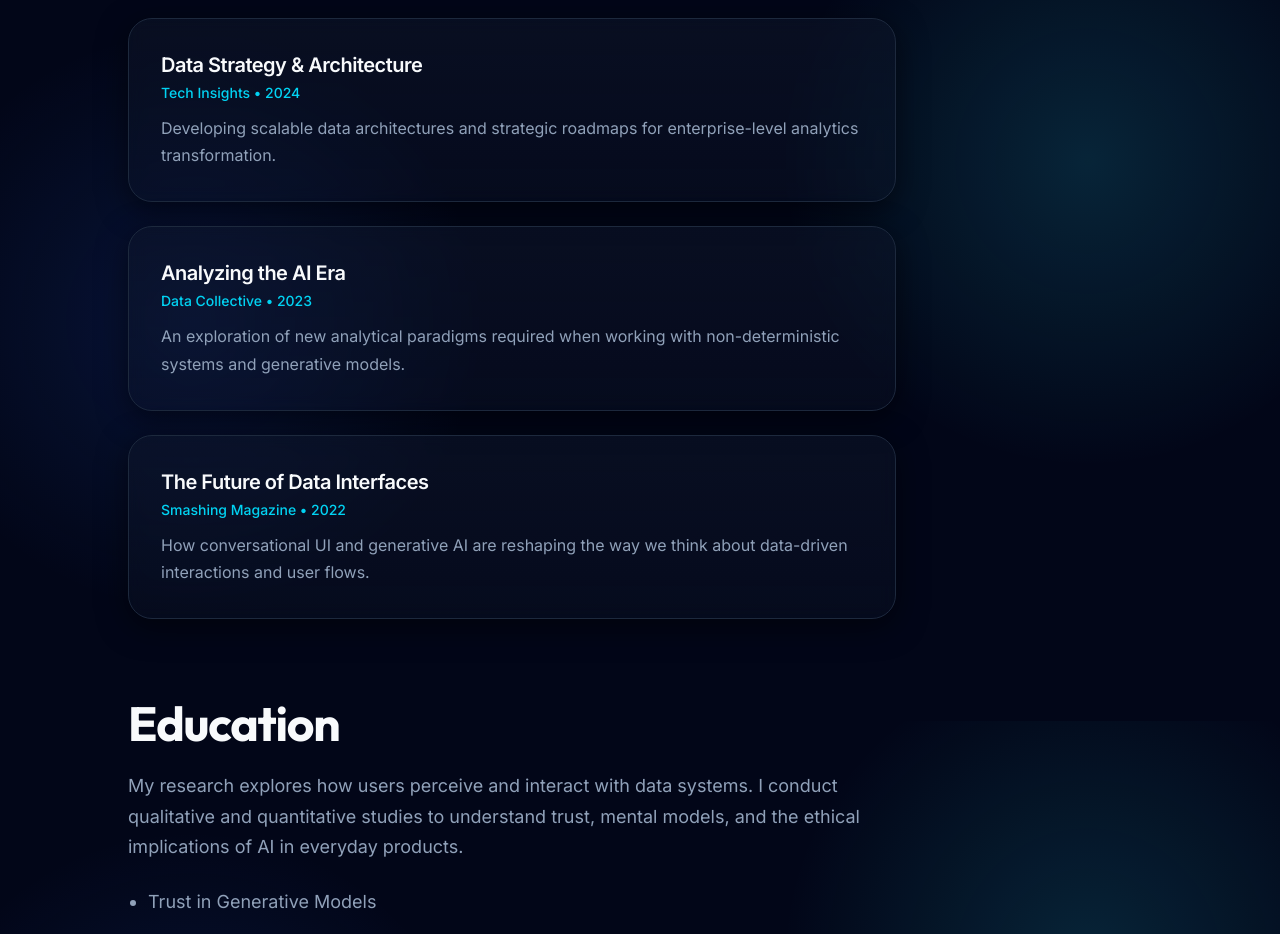
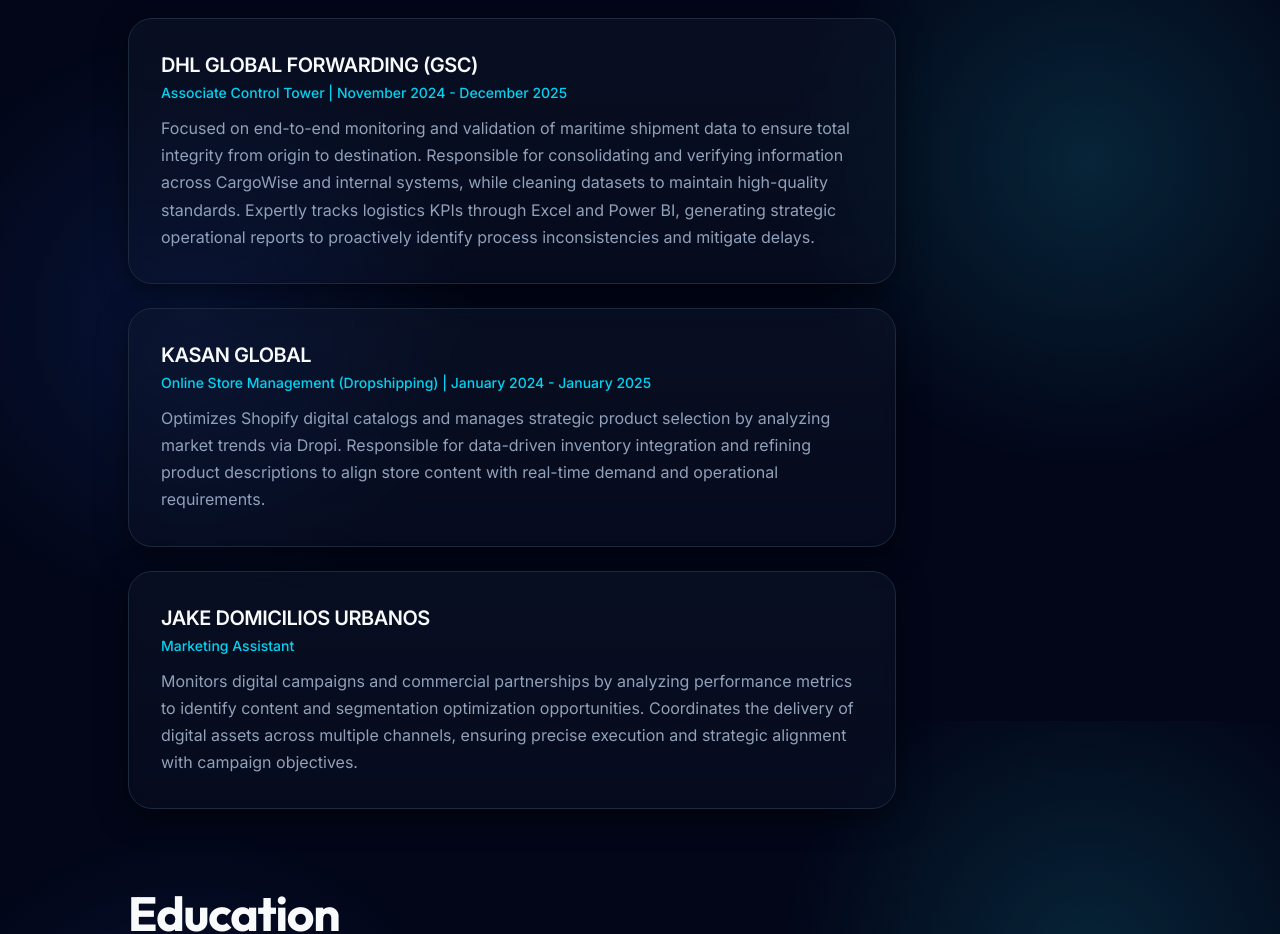
Before and after one commit to CC95leo/data-pro-carlos-cardenas, a React (Vite) app: page / in a window 1280 px wide. Shown: the part 1679-2613 px from the top of the page. Built offline with nearby package versions, Linux system fonts and the light colour scheme.

Commit message:
feat: Update portfolio content and navigation labels
Revises the "Research" navigation label to "Education" and updates the "Experience" section with new work history details and descriptions.

```diff
--- a/src/App.tsx
+++ b/src/App.tsx
@@ -9,7 +9,7 @@
   en: {
     nav: {
       resume: 'Resume',
-      research: 'Research',
+      research: 'Education',
       projects: 'Experience',
       contact: 'Contact',
     },
@@ -60,63 +60,64 @@
       title: 'Experience',
       items: [
         {
-          title: 'Data Strategy & Architecture',
-          meta: 'Tech Insights • 2024',
-          description: 'Developing scalable data architectures and strategic roadmaps for enterprise-level analytics transformation.'
+          title: 'DHL GLOBAL FORWARDING (GSC)',
+          meta: 'Associate Control Tower | November 2024 - December 2025',
+          description: 'Focused on end-to-end monitoring and validation of maritime shipment data to ensure total integrity from origin to destination. Responsible for consolidating and verifying information across CargoWise and internal systems, while cleaning datasets to maintain high-quality standards. Expertly tracks logistics KPIs through Excel and Power BI, generating strategic operational reports to proactively identify process inconsistencies and mitigate delays.'
         },
         {
-          title: 'Analyzing the AI Era',
-          meta: 'Data Collective • 2023',
-          description: 'An exploration of new analytical paradigms required when working with non-deterministic systems and generative models.'
+          title: 'KASAN GLOBAL',
+          meta: 'Online Store Management (Dropshipping) | January 2024 - January 2025',
+          description: 'Optimizes Shopify digital catalogs and manages strategic product selection by analyzing market trends via Dropi. Responsible for data-driven inventory integration and refining product descriptions to align store content with real-time demand and operational requirements.'
         },
         {
-          title: 'The Future of Data Interfaces',
-          meta: 'Smashing Magazine • 2022',
-          description: 'How conversational UI and generative AI are reshaping the way we think about data-driven interactions and user flows.'
+          title: 'JAKE DOMICILIOS URBANOS',
+          meta: 'Marketing Assistant',
+          description: 'Monitors digital campaigns and commercial partnerships by analyzing performance metrics to identify content and segmentation optimization opportunities. Coordinates the delivery of digital assets across multiple channels, ensuring precise execution and strategic alignment with campaign objectives.'
         }
       ]
     },
     research: {
       title: 'Education',
-      p1: 'My research explores how users perceive and interact with data systems. I conduct qualitative and quantitative studies to understand trust, mental models, and the ethical implications of AI in everyday products.',
+      p1: 'Marketing and International Business professional transitioning into Big Data and Analytics, transforming complex information into actionable intelligence.',
       list: [
-        'Trust in Generative Models',
-        'Mental Models of Machine Learning',
-        'Ethical Data Patterns for AI'
+        'Universidad Compensar,  Postgraduate Specialization in Big Data -  “ In progress ”',
+        'Universidad de la Sabana , Diplomado Big Data & Business Analytics  Agu-Nov 2024',
+        'Australian Pacific College, Certificate IV in Marketing and Communication, Dec 2022 - NOV 2023, Australia, Brisbane',
+        'Universidad Sergio Arboleda, Bachelors Degree in Marketing and International Business 2017-2022'
       ]
     },
     publications: {
       title: 'Expertise & Skills',
       items: [
         {
-          title: 'AI Analytics System',
-          description: 'A comprehensive analytics system built specifically for generative AI interfaces, focusing on transparency, user control, and seamless data integration.'
+          title: 'Excel',
+          description: 'Advanced, including Power Query, Power Pivot, data modeling, dynamic dashboards, advanced formulas, and basic macro automation.'
         },
         {
-          title: 'Fintech Dashboard',
-          description: 'A complete redesign of a major financial platform\'s reporting, improving user engagement by 40% and simplifying complex data visualization for everyday users.'
+          title: 'Power BI',
+          description: 'Solid knowledge in report creation, data sourcing, transformation and cleaning, relationship modeling, DAX calculations, visual design, and Power BI Service for publishing and sharing dashboards.'
         },
         {
-          title: 'Fintech Dashboard',
-          description: 'A complete redesign of a major financial platform\'s reporting, improving user engagement by 40% and simplifying complex data visualization for everyday users.'
+          title: 'SQL',
+          description: 'Solid SQL skills for querying, cleaning, transforming, and analyzing data across relational databases, with experience in joins, aggregations, subqueries.'
         },
         {
-          title: 'Placeholder Skill 1',
-          description: 'This is a placeholder description for the first new skill or expertise.'
+          title: 'Python',
+          description: 'Practical experience with Python for data analysis, using libraries such as Pandas, NumPy, and Matplotlib, along with a clear understanding of mutability, environments, and Jupyter workflows'
         },
         {
-          title: 'Placeholder Skill 2',
-          description: 'This is a placeholder description for the second new skill or expertise.'
+          title: 'AI Tools',
+          description: 'I regularly leverage AI tools such as Gemini and Copilot to support content creation, idea generation, problem‑solving, and productivity across both Microsoft and Google ecosystems. For research and reliable sources, I use Perplexity, and for creating personalized avatars, I work with HeyGen.'
         },
         {
-          title: 'Placeholder Skill 3',
-          description: 'This is a placeholder description for the third new skill or expertise.'
+          title: 'Cloud & Storage Basics',
+          description: 'Working knowledge of cloud environments such as Google Cloud, Azure, and AWS for storage, hosting, and data access workflows.'
         }
       ]
     },
     contact: {
       title: 'Contact',
-      p1: 'I\'m always open to discussing data analytics work or partnership opportunities. Feel free to reach out.',
+      p1: 'I’m open to new opportunities in data analytics. Feel free to contact me',
       form: {
         name: 'Name',
         email: 'Email',
@@ -134,7 +135,7 @@
   es: {
     nav: {
       resume: 'Currículum',
-      research: 'Investigación',
+      research: 'Educación',
       projects: 'Experiencia',
       contact: 'Contacto',
     },
@@ -144,100 +145,105 @@
       subtitle: 'Analista de Datos e Inteligencia de Negocios',
       taglines: [
         "Insights Basados en Datos",
-        "Explorando Interacciones de IA",
-        "Construyendo el Futuro"
+        "Storytelling Estratégico",
+        "Eficiencia Automatizada"
       ],
-      cta: 'Ver mi Trabajo'
+      cta: 'Explora mi Trayectoria Profesional'
     },
     sections: [
       {
         id: 'about',
         title: 'Sobre mí',
-        description: 'Descubre mi trayectoria, filosofía y los valores fundamentales que impulsan mi trabajo.',
+        description: 'Una visión general de mi mentalidad analítica y valores fundamentales.',
       },
       {
-        id: 'work',
-        title: 'Trabajo',
-        description: 'Una selección curada de mis proyectos y casos de estudio más impactantes.',
+        id: 'experience',
+        title: 'Experiencia',
+        description: 'Una línea de tiempo profesional de mis roles y crecimiento profesional.',
       },
       {
-        id: 'research',
-        title: 'Investigación',
-        description: 'Análisis profundos sobre tecnologías emergentes, interacciones de IA y comportamiento de datos.',
+        id: 'education',
+        title: 'Educación',
+        description: 'Mi base académica, certificaciones y compromiso con el aprendizaje continuo.',
       },
       {
-        id: 'publications',
-        title: 'Publicaciones',
-        description: 'Artículos, ensayos y liderazgo de opinión publicados en la web.',
+        id: 'expertise_skills',
+        title: 'Experiencia y Habilidades',
+        description: 'Un vistazo rápido a mis herramientas técnicas y experiencia principal.',
       },
       {
         id: 'contact',
         title: 'Contacto',
-        description: 'Ponte en contacto para colaboraciones, conferencias o simplemente para saludar.',
+        description: 'Conectemos. Abierto a nuevas oportunidades y proyectos de datos.',
       }
     ],
     about: {
       title: 'Sobre mí',
-      p1: 'Soy un Analista de Datos e Investigador de IA con más de una década de experiencia en la creación de soluciones basadas en datos que combinan el rigor analítico con insights accionables. Mi trabajo se centra en la intersección de la ciencia de datos, la interacción humano-computadora y la inteligencia artificial.',
-      p2: 'Creo en la analítica como una herramienta para resolver problemas complejos, creando modelos intuitivos que empoderan a los tomadores de decisiones mientras se mantiene un alto estándar de excelencia estadística.'
+      p1: 'Analista de Datos dedicado a transformar datos en storytelling estratégico y eficiencia automatizada. Mi enfoque está en descubrir patrones ocultos que impulsan decisiones comerciales más inteligentes y rápidas.',
+      p2: 'Creo en el poder de los insights basados en datos para resolver problemas complejos, creando soluciones escalables que cierran la brecha entre el análisis técnico y la acción ejecutiva.'
     },
     work: {
       title: 'Experiencia',
       items: [
         {
-          title: 'Estrategia y Arquitectura de Datos',
-          meta: 'Tech Insights • 2024',
-          description: 'Desarrollo de arquitecturas de datos escalables y hojas de ruta estratégicas para la transformación analítica a nivel empresarial.'
+          title: 'DHL GLOBAL FORWARDING (GSC)',
+          meta: 'Associate Control Tower | Noviembre 2024 - Diciembre 2025',
+          description: 'Enfocado en el monitoreo y validación de extremo a extremo de datos de envíos marítimos para garantizar la integridad total desde el origen hasta el destino. Responsable de consolidar y verificar información a través de CargoWise y sistemas internos, mientras se limpian conjuntos de datos para mantener altos estándares de calidad. Realiza un seguimiento experto de los KPI logísticos a través de Excel y Power BI, generando informes operativos estratégicos para identificar proactivamente inconsistencias en los procesos y mitigar retrasos.'
         },
         {
-          title: 'Analizando la Era de la IA',
-          meta: 'Data Collective • 2023',
-          description: 'Una exploración de los nuevos paradigmas analíticos requeridos al trabajar con sistemas no deterministas y modelos generativos.'
+          title: 'KASAN GLOBAL',
+          meta: 'Gestión de Tienda Online (Dropshipping) | Enero 2024 - Enero 2025',
+          description: 'Optimiza catálogos digitales de Shopify y gestiona la selección estratégica de productos mediante el análisis de tendencias del mercado a través de Dropi. Responsable de la integración de inventario basada en datos y de refinar las descripciones de productos para alinear el contenido de la tienda con la demanda en tiempo real y los requisitos operativos.'
         },
         {
-          title: 'El Futuro de las Interfaces de Datos',
-          meta: 'Smashing Magazine • 2022',
-          description: 'Cómo la interfaz de usuario conversacional y la IA generativa están remodelando la forma en que pensamos sobre las interacciones basadas en datos y los flujos de usuarios.'
+          title: 'JAKE DOMICILIOS URBANOS',
+          meta: 'Asistente de Marketing',
+          description: 'Monitorea campañas digitales y asociaciones comerciales mediante el análisis de métricas de rendimiento para identificar oportunidades de optimización de contenido y segmentación. Coordina la entrega de activos digitales a través de múltiples canales, asegurando una ejecución precisa y una alineación estratégica con los objetivos de la campaña.'
         }
       ]
     },
     research: {
-      title: 'Investigación',
-      p1: 'Mi investigación explora cómo los usuarios perciben e interactúan con los sistemas de datos. Realizo estudios cualitativos y cuantitativos para comprender la confianza, los modelos mentales y las implicaciones éticas de la IA en los productos cotidianos.',
+      title: 'Educación',
+      p1: 'Profesional en Marketing y Negocios Internacionales en transición hacia Big Data y Analítica, transformando información compleja en inteligencia accionable.',
       list: [
-        'Confianza en Modelos Generativos',
-        'Modelos Mentales de Machine Learning',
-        'Patrones Éticos de Datos para IA'
+        'Universidad Compensar, Especialización en Big Data - "En curso"',
+        'Universidad de la Sabana, Diplomado en Big Data & Business Analytics, Ago-Nov 2024',
+        'Australian Pacific College, Certificado IV en Marketing y Comunicación, Dic 2022 - Nov 2023, Australia, Brisbane',
+        'Universidad Sergio Arboleda, Profesional en Marketing y Negocios Internacionales 2017-2022'
       ]
     },
     publications: {
       title: 'Experiencia y Habilidades',
       items: [
         {
-          title: 'Sistema de Analítica de IA',
-          description: 'Un sistema analítico integral construido específicamente para interfaces de IA generativa, centrado en la transparencia, el control del usuario y la integración fluida de datos.'
+          title: 'Excel',
+          description: 'Avanzado, incluyendo Power Query, Power Pivot, modelado de datos, tableros dinámicos, fórmulas avanzadas y automatización básica con macros.'
         },
         {
-          title: 'Dashboard Fintech',
-          description: 'Un rediseño completo de los reportes de una importante plataforma financiera, mejorando el engagement del usuario en un 40% y simplificando la visualización de datos complejos para usuarios cotidianos.'
+          title: 'Power BI',
+          description: 'Conocimiento sólido en la creación de informes, obtención de datos, transformación y limpieza, modelado de relaciones, cálculos DAX, diseño visual y Power BI Service para publicar y compartir tableros.'
         },
         {
-          title: 'Habilidad de Marcador 1',
-          description: 'Esta es una descripción de marcador de posición para la primera nueva habilidad o experiencia.'
+          title: 'SQL',
+          description: 'Sólidas habilidades en SQL para consultar, limpiar, transformar y analizar datos en bases de datos relacionales, con experiencia en joins, agregaciones y subconsultas.'
         },
         {
-          title: 'Habilidad de Marcador 2',
-          description: 'Esta es una descripción de marcador de posición para la segunda nueva habilidad o experiencia.'
+          title: 'Python',
+          description: 'Experiencia práctica con Python para análisis de datos, utilizando bibliotecas como Pandas, NumPy y Matplotlib, junto con una clara comprensión de la mutabilidad, entornos y flujos de trabajo de Jupyter.'
         },
         {
-          title: 'Habilidad de Marcador 3',
-          description: 'Esta es una descripción de marcador de posición para la tercera nueva habilidad o experiencia.'
+          title: 'Herramientas de IA',
+          description: 'Aprovecho regularmente herramientas de IA como Gemini y Copilot para apoyar la creación de contenido, generación de ideas, resolución de problemas y productividad en los ecosistemas de Microsoft y Google. Para investigación y fuentes confiables utilizo Perplexity, y para crear avatares personalizados trabajo con HeyGen.'
+        },
+        {
+          title: 'Conceptos Básicos de Nube y Almacenamiento',
+          description: 'Conocimiento práctico de entornos en la nube como Google Cloud, Azure y AWS para flujos de trabajo de almacenamiento, alojamiento y acceso a datos.'
         }
       ]
     },
     contact: {
       title: 'Contacto',
-      p1: 'Siempre estoy abierto a discutir trabajos de análisis de datos u oportunidades de asociación. No dudes en contactarme.',
+      p1: 'Estoy abierto a nuevas oportunidades en análisis de datos. No dudes en contactarme.',
       form: {
         name: 'Nombre',
         email: 'Correo Electrónico',
@@ -258,8 +264,8 @@
 const sectionImages = [
   'https://images.unsplash.com/photo-1522071820081-009f0129c71c?q=80&w=800&auto=format&fit=crop',
   'https://images.unsplash.com/photo-1460925895917-afdab827c52f?q=80&w=800&auto=format&fit=crop',
+  'https://images.unsplash.com/photo-1532012197267-da84d127e765?q=80&w=800&auto=format&fit=crop',
   'https://images.unsplash.com/photo-1507413245164-6160d8298b31?q=80&w=800&auto=format&fit=crop',
-  'https://images.unsplash.com/photo-1532012197267-da84d127e765?q=80&w=800&auto=format&fit=crop',
   'https://images.unsplash.com/photo-1516387938699-a93567ec168e?q=80&w=800&auto=format&fit=crop'
 ];
 
```
